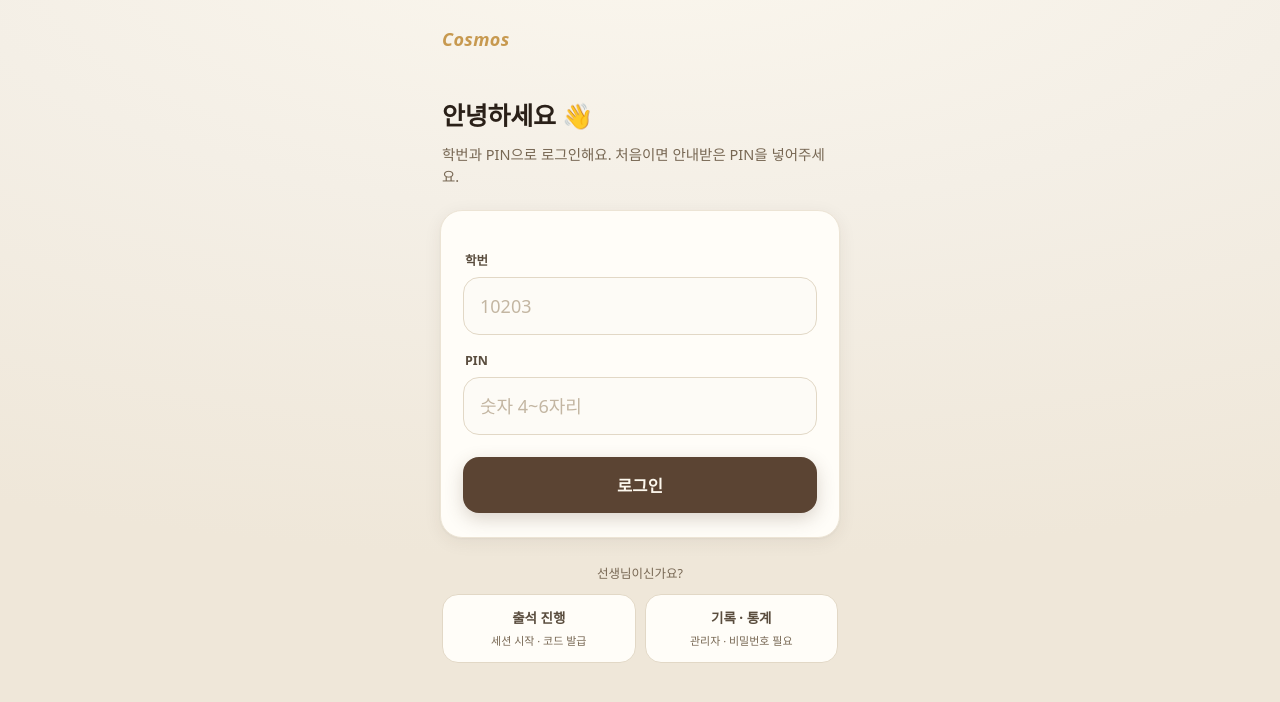
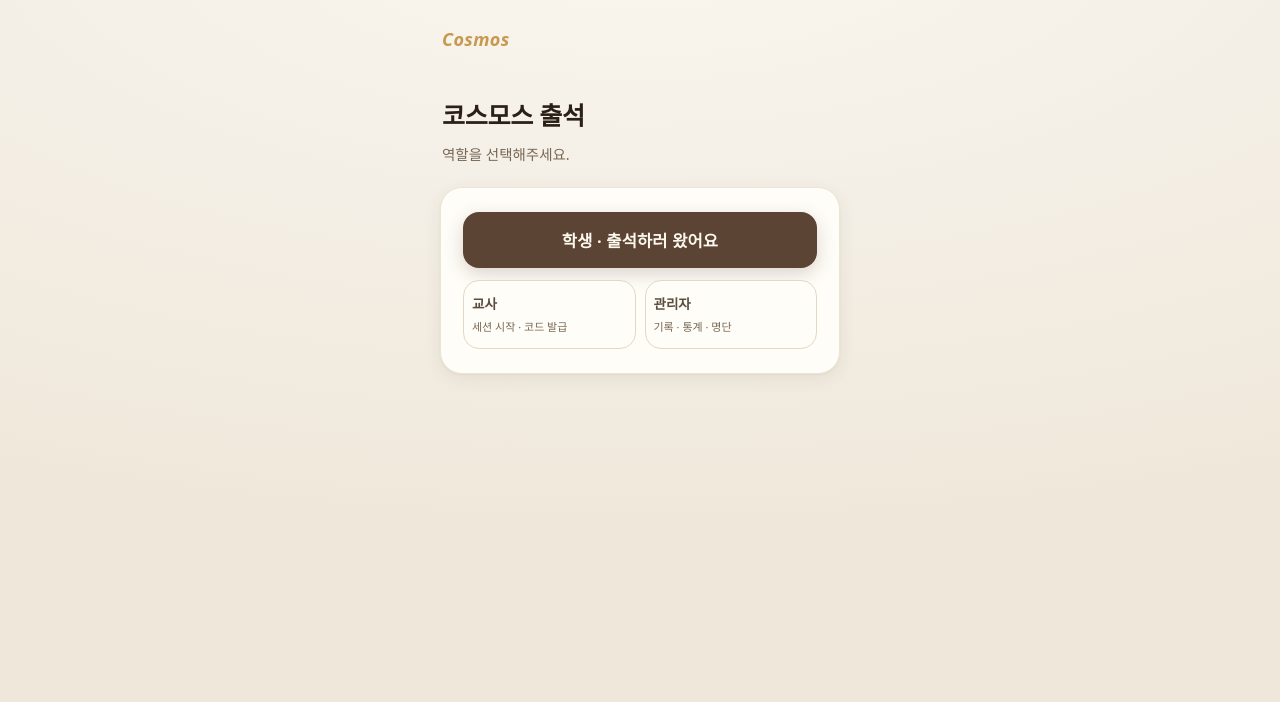
Before and after one commit to kyh0175-afk/attendance, a plain HTML site: page v3/index.html in a window 1280 px wide. Drawn offline with nearby package versions, Linux system fonts and the light colour scheme; a web font is replaced by a local one.

Commit message:
feat(v3): /v3 첫 방문 역할 선택 화면 (학생/교사/관리자)
- view-role 신설: 비로그인 첫 진입만 역할 선택 → 학생=로그인, 교사/관리자=각 페이지
- 로그인 학생·설치 PWA·?start 온보딩·세션만료 복귀는 기존 흐름 그대로 (start_url 무영향)
- SW 셸 캐시 v3 범프

Co-Authored-By: Claude Fable 5 <noreply@anthropic.com>

```diff
--- a/v3/assets/js/student.js
+++ b/v3/assets/js/student.js
@@ -12,7 +12,7 @@ const $ = (id) => document.getElementById(id);
 const REDUCE = matchMedia('(prefers-reduced-motion: reduce)').matches;
 const buzz = (ms = 12) => { try { navigator.vibrate && navigator.vibrate(ms); } catch (_) {} };
 
-const VIEWS = ['view-loading', 'view-start', 'view-login', 'view-pin', 'view-dash'];
+const VIEWS = ['view-loading', 'view-start', 'view-role', 'view-login', 'view-pin', 'view-dash'];
 function show(id) {
   for (const v of VIEWS) {
     const el = $(v);
@@ -80,8 +80,10 @@ async function boot() {
   show('view-loading');
   const wantStart = /[?&]start\b/.test(location.search);   // QR 진입
   let user;
-  try { user = await currentUser(); } catch (e) { show(wantStart ? 'view-start' : 'view-login'); if (wantStart) startWizard(); return; }
-  if (!user) { if (wantStart) startWizard(); else show('view-login'); return; }
+  // 비로그인 첫 진입은 역할 선택(view-role)으로. 세션 만료 복귀(bounceIfExpired)·로그아웃은
+  // 역할이 자명하므로 기존대로 view-login 직행 — 이 분기만 다르다.
+  try { user = await currentUser(); } catch (e) { show(wantStart ? 'view-start' : 'view-role'); if (wantStart) startWizard(); return; }
+  if (!user) { if (wantStart) startWizard(); else show('view-role'); return; }
   if (mustChangePin(user)) { show('view-pin'); return; }
   await renderDash(user);
 }
@@ -413,6 +415,7 @@ function showUsageGuide() {
 
 // ── 바인딩 ──
 window.addEventListener('DOMContentLoaded', () => {
+  $('role-student').addEventListener('click', () => { buzz(); show('view-login'); });
   $('login-btn').addEventListener('click', doLogin);
   $('login-pin').addEventListener('keydown', (e) => { if (e.key === 'Enter') doLogin(); });
   $('login-hakbun').addEventListener('keydown', (e) => { if (e.key === 'Enter') $('login-pin').focus(); });
--- a/v3/index.html
+++ b/v3/index.html
@@ -302,6 +302,22 @@
     <button class="btn ghost" id="w-skip">건너뛰고 바로 로그인</button>
   </div>
 
+  <!-- 역할 선택 — /v3 첫 방문(비로그인) 진입점. 로그인된 학생·설치 앱은 이 화면을 거치지 않고
+       대시보드로 직행한다(boot에서 분기). ?start(QR 온보딩)도 기존 위저드 우선. -->
+  <div id="view-role" class="view">
+    <div class="lead">
+      <h1>코스모스 출석</h1>
+      <p>역할을 선택해주세요.</p>
+    </div>
+    <div class="card">
+      <button class="btn" id="role-student" style="margin-top:0">학생 · 출석하러 왔어요</button>
+      <div class="role-btns" style="margin-top:12px">
+        <a class="role-btn" href="teacher.html">교사<span class="sub">세션 시작 · 코드 발급</span></a>
+        <a class="role-btn" href="admin.html">관리자<span class="sub">기록 · 통계 · 명단</span></a>
+      </div>
+    </div>
+  </div>
+
   <!-- 로그인 -->
   <div id="view-login" class="view">
     <div class="lead">
--- a/v3/sw.js
+++ b/v3/sw.js
@@ -1,6 +1,6 @@
 // 코스모스 출석 v3 — 서비스워커 (앱 셸 캐시)
 // 목적: 학교 와이파이 블립에도 앱 껍데기 즉시 로딩. Supabase API 응답은 캐시하지 않음(항상 네트워크).
-const CACHE = 'cosmos-v3-shell-v2';
+const CACHE = 'cosmos-v3-shell-v3';
 // ★ 스코프가 /v3/ 전체라 교사·관리자 페이지 요청도 이 워커가 가로챈다.
 //   그 페이지들을 셸에 넣지 않으면 오프라인 폴백이 학생 화면으로 떨어진다.
 const SHELL = [
```
